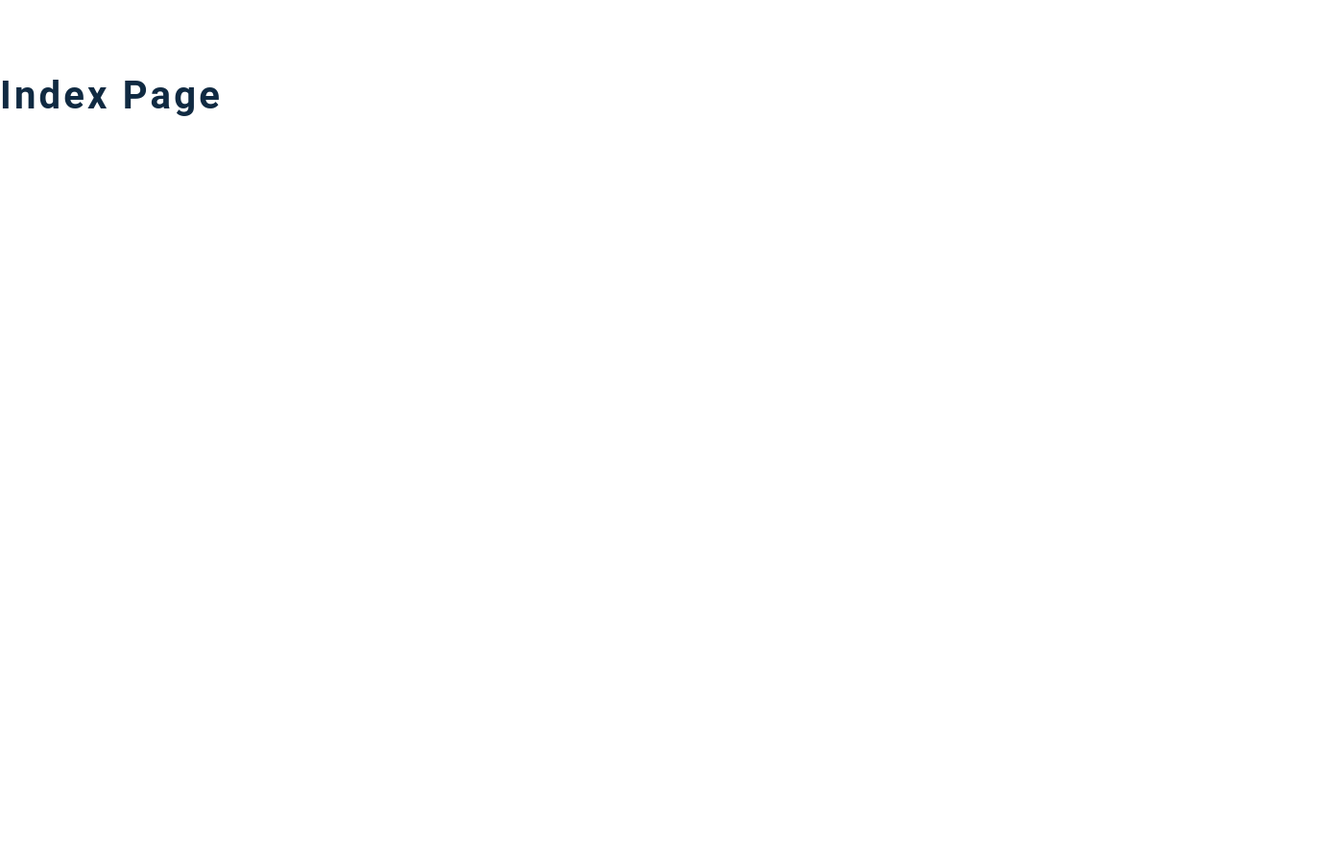
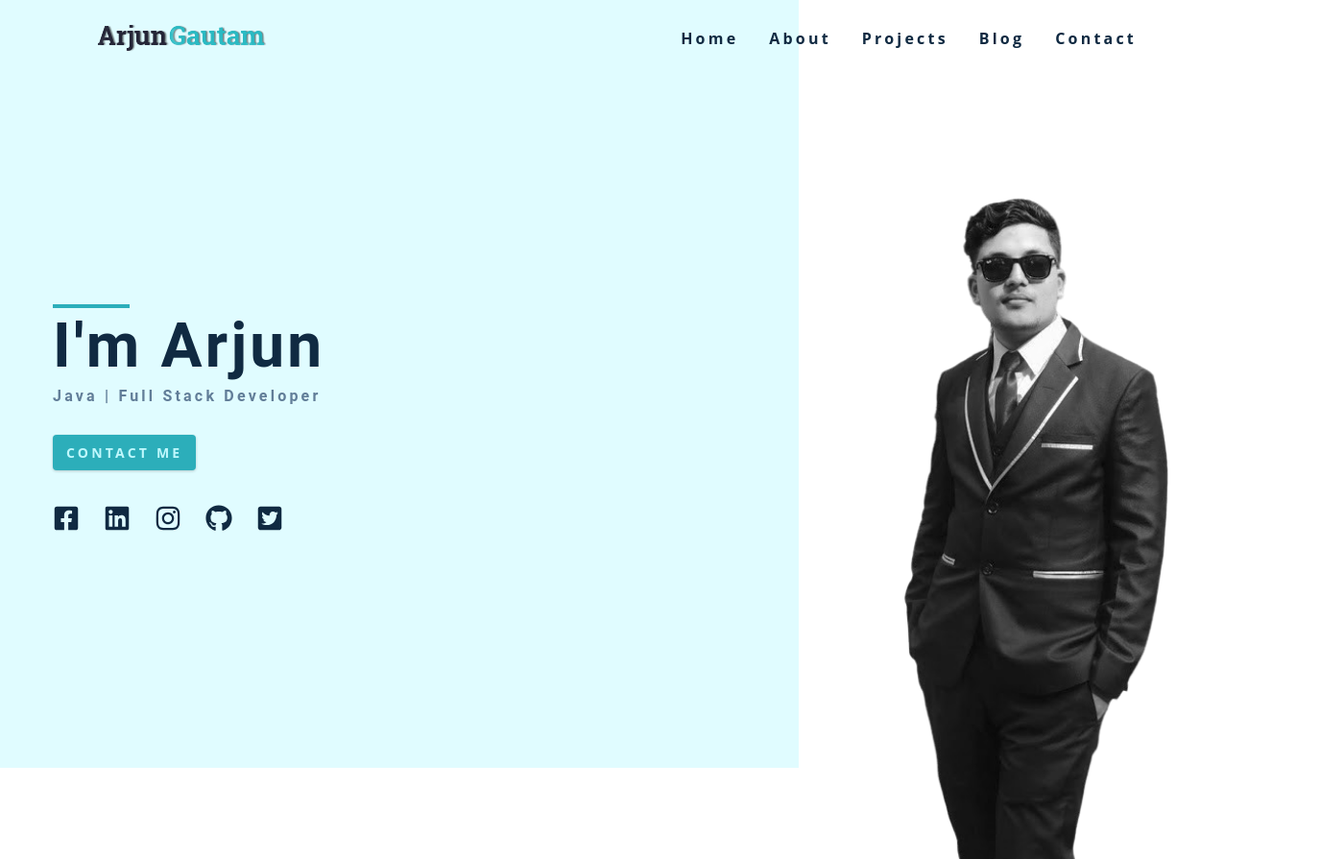
Before and after one commit to arjungautam1/gatsby-portfolio, a Gatsby site: page / in a window 1280 px wide. Shown: the whole page at 96% size, 1400 px wide, since content can reach past the window. Before the commit the page ends 800 px from the top, so only its background shows below. Built offline with nearby package versions, Linux system fonts and the light colour scheme; Gatsby itself is replaced by a stand-in of ours.

Commit message:
navbar and hero section completed

```diff
--- a/src/components/Hero.js
+++ b/src/components/Hero.js
@@ -3,10 +3,44 @@ import Image from "gatsby-image"
 import { Link } from "gatsby"
 import { graphql, useStaticQuery } from "gatsby"
 import SocialLinks from "../constants/socialLinks"
-// ...GatsbyImageSharpFluid
 
+const query = graphql`
+    {
+      file(relativePath: {eq: "hero-arjun.png"}) {
+        childImageSharp {
+          fluid {
+            ...GatsbyImageSharpFluid
+          }
+        }
+      }
+    }
+  `
 const Hero = () => {
-  return <h2>hero component</h2>
+  const {
+    file: {
+      childImageSharp: { fluid }
+    }
+  } = useStaticQuery(query)
+
+  return (
+    <header className={"hero"}>
+      <div className={"section-center hero-center"}>
+        <article className={"hero-info"}>
+          <div>
+            <div className="underline"></div>
+              <h1>I'm Arjun </h1>
+              <h4>Java | Full Stack Developer</h4>
+              <Link to={"/contact"} className={"btn"}>
+                Contact me
+              </Link>
+            <SocialLinks/>
+            </div>
+
+        </article>
+        <Image fluid={fluid} className={"hero-img"} />
+      </div>
+    </header>
+  )
 }
 
 export default Hero
--- a/src/components/Layout.js
+++ b/src/components/Layout.js
@@ -6,7 +6,8 @@ import Footer from "./Footer"
 const Layout = ({ children }) => {
   return (
     <>
-      <h2>layout component</h2>
+      <Navbar/>
+      {children}
     </>
   )
 }
--- a/src/components/Navbar.js
+++ b/src/components/Navbar.js
@@ -1,9 +1,21 @@
 import React from "react"
-import logo from "../assets/logo.svg"
+import logo from "../assets/logo.png"
 import { FaAlignRight } from "react-icons/fa"
 import PageLinks from "../constants/links"
+
 const Navbar = () => {
-  return <h2>navbar component</h2>
+  return <nav className={"navbar"}>
+    <div className={"nav-center"}>
+      <div className={"nav-header"}>
+      <img src={logo} alt={"logo"}/>
+        <button type={"button"} className={"toggle-btn"}>
+          <FaAlignRight></FaAlignRight>
+        </button>
+      </div>
+
+        <PageLinks styleClass={"nav-links"}></PageLinks>
+    </div>
+  </nav>
 }
 
 export default Navbar
--- a/src/constants/socialLinks.js
+++ b/src/constants/socialLinks.js
@@ -5,39 +5,41 @@ import {
   FaDribbbleSquare,
   FaBehanceSquare,
   FaTwitterSquare,
+  FaInstagram,
+  FaGithub
 } from "react-icons/fa"
 
 const data = [
   {
     id: 1,
     icon: <FaFacebookSquare className="social-icon"></FaFacebookSquare>,
-    url: "https://www.twitter.com",
+    url: "https://www.facebook.com/people/Arjun-Gautam/100010140661075",
   },
   {
     id: 2,
     icon: <FaLinkedin className="social-icon"></FaLinkedin>,
-    url: "https://www.twitter.com",
+    url: "https://www.linkedin.com/in/arjun-gautam-laser",
   },
   {
     id: 3,
-    icon: <FaDribbbleSquare className="social-icon"></FaDribbbleSquare>,
-    url: "https://www.twitter.com",
+    icon: <FaInstagram className="social-icon"></FaInstagram>,
+    url: "https://www.instagram.com/laserarjun/",
   },
   {
     id: 4,
-    icon: <FaBehanceSquare className="social-icon"></FaBehanceSquare>,
-    url: "https://www.twitter.com",
+    icon: <FaGithub className="social-icon"></FaGithub>,
+    url: "https://www.github.com/arjun-sudo",
   },
   {
     id: 5,
     icon: <FaTwitterSquare className="social-icon"></FaTwitterSquare>,
-    url: "https://www.twitter.com",
+    url: "https://www.twitter.com/laserarjun876",
   },
 ]
 const links = data.map(link => {
   return (
     <li key={link.id}>
-      <a href={link.url} className="social-link">
+      <a href={link.url} className="social-link"  target = "_blank">
         {link.icon}
       </a>
     </li>
--- a/src/css/main.css
+++ b/src/css/main.css
@@ -428,7 +428,8 @@ Hero
   background: var(--clr-primary-10);
 }
 .hero-img {
-  display: none;
+ /*margin-left: 35px;*/
+left: 175px;
 }
 .hero-info h4 {
   color: var(--clr-grey-5);
--- a/src/pages/index.js
+++ b/src/pages/index.js
@@ -7,6 +7,8 @@ import Jobs from "../components/Jobs"
 import Projects from "../components/Projects"
 import Blogs from "../components/Blogs"
 export default () => {
-  return <h2>index page</h2>
+  return <Layout>
+    <Hero/>
+  </Layout>
 }
 // ...GatsbyImageSharpFluid
```
Also changed, not shown: src/assets/abc.png (added), src/assets/arjun.png (added), src/assets/hero-arjun.png (added), src/assets/hero-image.png (added), src/assets/hero-img.png, src/assets/hero.png (added), src/assets/logo.png (added), src/assets/logo.svg (deleted), static/twitter-img.png (deleted).
